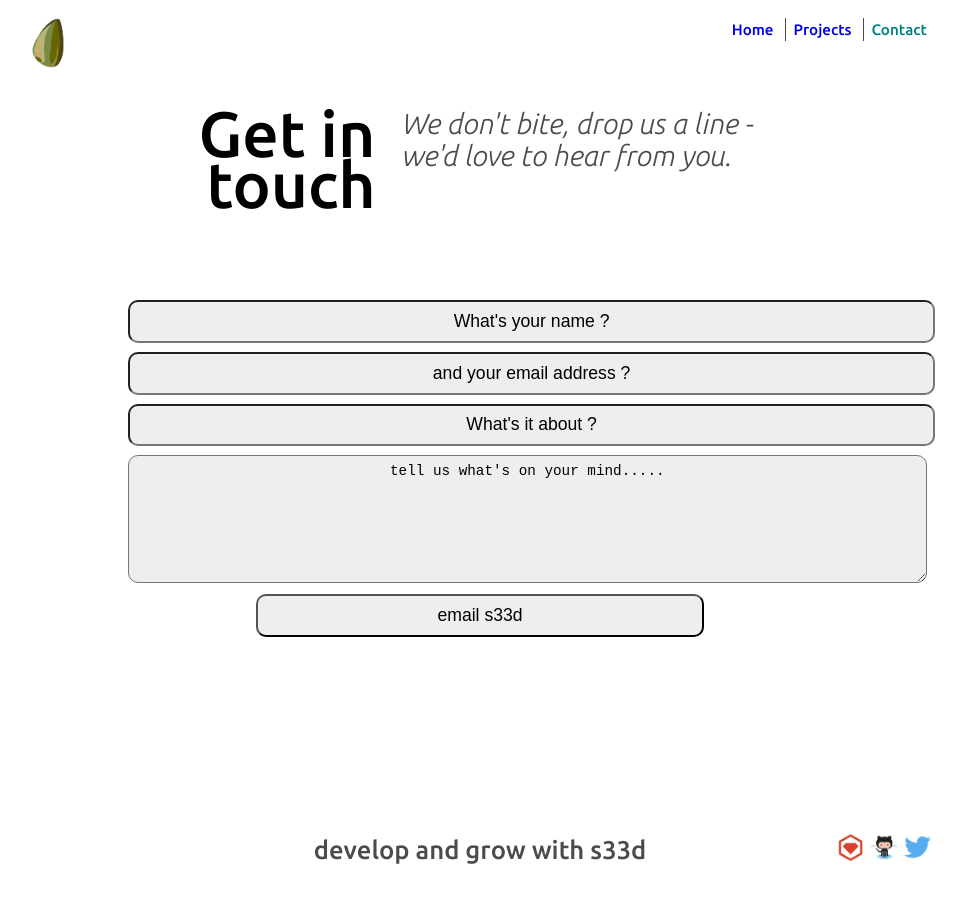
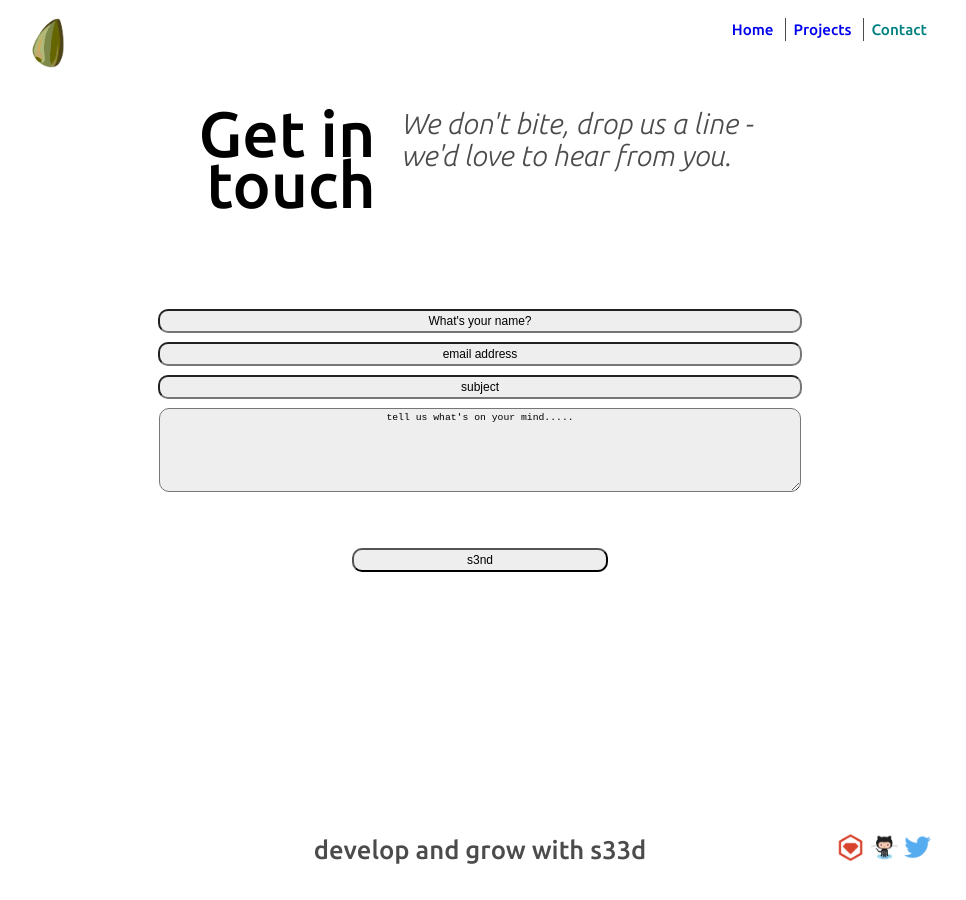
Before and after one commit to s33dco/s33dsite, a Jekyll site: the page built from contact/index.html, in a window 1280 px wide. Shown: the whole page, without its empty margins (160-1126 px from the left). Built offline with Jekyll 4.4.1, drawn with Linux system fonts in a browser that asks for light colours; nearby versions of some CDN libraries.

Commit message:
more contact page mobile styling

```diff
--- a/contact/index.html
+++ b/contact/index.html
@@ -17,19 +17,19 @@ email: code@s33d.co
 	<div class="contact-form">
 		<form action="https://s33dcontact.herokuapp.com/send_email" method="POST">
 			<div class="form-group">
-				<input type="text" name="name" class="form-control" placeholder="What's your name ?" required>
+				<input type="text" name="name" class="form-control" placeholder="What's your name?" required>
 			</div>
 			<div class="form-group">
-				<input type="email" name="email" class="form-control" placeholder="and your email address ?" required>
+				<input type="email" name="email" class="form-control" placeholder="email address" required>
 			</div>
 			<div class="form-group">
-				<input type="text" name="subject" class="form-control" placeholder="What's it about ?" required>
+				<input type="text" name="subject" class="form-control" placeholder="subject" required>
 			</div>
 			<div class="form-group">
 				<textarea class="form-control" name="message" rows="7" placeholder="tell us what's on your mind....." required></textarea>
 			</div>
 			<div class="form-group">
-				<input type="submit" value="email s33d" class="form-control btn">
+				<input type="submit" value="s3nd" class="form-control btn">
 			</div>
 		</form>
 	</div>
--- a/css/main.css
+++ b/css/main.css
@@ -394,17 +394,18 @@
 .form-control {
   background-color: #eee;
   border-radius: 10px;
-  font-size: 1.1em;
-  padding : 0.5em 1em;
+  font-size: 0.75em;
+  padding : 0.25em 0;
   text-align: center;
-  width: 60vw;
+  width: 50vw;
 }
 .btn {
-  width: 35vw;
+  margin-top: 5vh;
+  width: 20vw;
 }
 
 .contact-form {
-  margin-top: 5vh;
+  margin: 6vh 1vw;
 }
 /* large displays*/
 @media (min-width: 1400px) {
```
Also changed, not shown: 2 other files.
